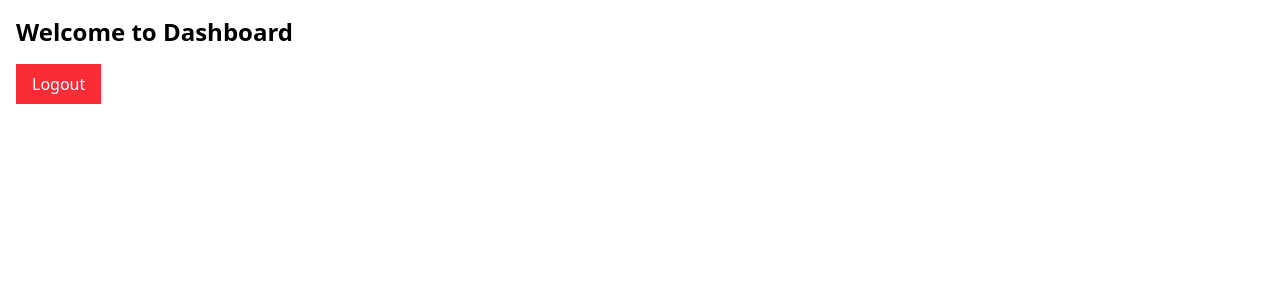
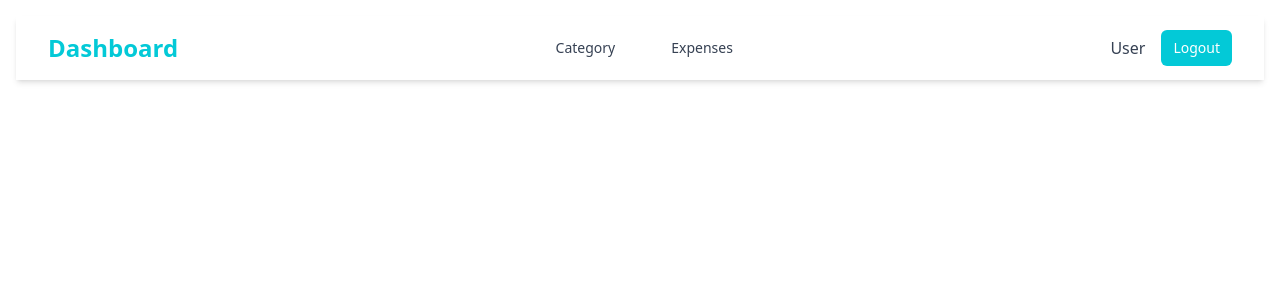
Before and after one commit to akshaykhatri-art/ExpenseTrackerFrontend, a React app: page /dashboard in a window 1280 px wide. Shown: the top 300 px of the page. Built offline with nearby package versions, Linux system fonts and the light colour scheme; no server answers; sample sign-in values are in the browser's storage; the HTML template or start-up script is replaced by a standard one.

Commit message:
Navbar and some dashboard improvements

```diff
--- a/src/components/Navbar.jsx
+++ b/src/components/Navbar.jsx
@@ -1,19 +1,139 @@
+import { useState } from "react";
 import { Link, useNavigate } from "react-router-dom";
 
 export default function Navbar() {
   const navigate = useNavigate();
+  const [isOpen, setIsOpen] = useState(false);
+
+  const firstName = localStorage.getItem("firstName") || "User";
+  const lastName = localStorage.getItem("lastName") || "";
 
   const handleLogout = () => {
     localStorage.removeItem("token");
-    navigate("/login");
+    localStorage.removeItem("firstName");
+    localStorage.removeItem("lastName");
+    navigate("/auth");
   };
 
   return (
-    <nav className="flex gap-4 p-4 bg-gray-100 shadow">
-      <Link to="/dashboard">Dashboard</Link>
-      <Link to="/category">Category</Link>
-      <Link to="/expense">Expense</Link>
-      <button onClick={handleLogout}>Logout</button>
+    <nav className="bg-white shadow-md">
+      <div className="max-w-7xl mx-auto px-4 sm:px-6 lg:px-8">
+        <div className="flex justify-between h-16 items-center">
+          {/* Left side - Logo or Dashboard Link */}
+          <div className="flex-shrink-0">
+            <Link
+              to="/dashboard"
+              className="text-2xl font-bold text-[#03C9D7] hover:text-[#028b99]"
+            >
+              Dashboard
+            </Link>
+          </div>
+
+          {/* Desktop Menu */}
+          <div className="hidden md:flex md:space-x-8">
+            <Link
+              to="/category"
+              className="inline-flex items-center px-3 py-2 rounded-md text-sm font-medium text-gray-700 hover:text-[#03C9D7] hover:bg-gray-100"
+            >
+              Category
+            </Link>
+            <Link
+              to="/expense"
+              className="inline-flex items-center px-3 py-2 rounded-md text-sm font-medium text-gray-700 hover:text-[#03C9D7] hover:bg-gray-100"
+            >
+              Expenses
+            </Link>
+          </div>
+
+          {/* Right side - User info and Logout */}
+          <div className="hidden md:flex items-center space-x-4">
+            <span className="text-gray-700 font-medium">
+              {firstName} {lastName}
+            </span>
+            <button
+              onClick={handleLogout}
+              className="px-3 py-2 bg-[#03C9D7] text-white text-sm rounded-md hover:bg-[#028b99] transition"
+            >
+              Logout
+            </button>
+          </div>
+
+          {/* Mobile menu button */}
+          <div className="md:hidden flex items-center">
+            <button
+              onClick={() => setIsOpen(!isOpen)}
+              className="inline-flex items-center justify-center p-2 rounded-md text-gray-700 hover:text-[#03C9D7] hover:bg-gray-100 focus:outline-none"
+              aria-expanded={isOpen ? "true" : "false"}
+            >
+              <span className="sr-only">Open main menu</span>
+              {isOpen ? (
+                <svg
+                  className="block h-6 w-6"
+                  xmlns="http://www.w3.org/2000/svg"
+                  fill="none"
+                  viewBox="0 0 24 24"
+                  stroke="currentColor"
+                  aria-hidden="true"
+                >
+                  <path
+                    strokeLinecap="round"
+                    strokeLinejoin="round"
+                    strokeWidth="2"
+                    d="M6 18L18 6M6 6l12 12"
+                  />
+                </svg>
+              ) : (
+                <svg
+                  className="block h-6 w-6"
+                  xmlns="http://www.w3.org/2000/svg"
+                  fill="none"
+                  viewBox="0 0 24 24"
+                  stroke="currentColor"
+                  aria-hidden="true"
+                >
+                  <path
+                    strokeLinecap="round"
+                    strokeLinejoin="round"
+                    strokeWidth="2"
+                    d="M4 6h16M4 12h16M4 18h16"
+                  />
+                </svg>
+              )}
+            </button>
+          </div>
+        </div>
+      </div>
+
+      {/* Mobile Menu */}
+      {isOpen && (
+        <div className="md:hidden px-2 pt-2 pb-3 space-y-1 bg-white border-t border-gray-200">
+          <Link
+            to="/category"
+            className="block px-3 py-2 rounded-md text-base font-medium text-gray-700 hover:text-[#03C9D7] hover:bg-gray-100"
+            onClick={() => setIsOpen(false)}
+          >
+            Category
+          </Link>
+          <Link
+            to="/expense"
+            className="block px-3 py-2 rounded-md text-base font-medium text-gray-700 hover:text-[#03C9D7] hover:bg-gray-100"
+            onClick={() => setIsOpen(false)}
+          >
+            Expenses
+          </Link>
+          <div className="border-t border-gray-200 mt-2 pt-2 flex items-center justify-between px-3">
+            <span className="text-gray-700 font-medium">
+              {firstName} {lastName}
+            </span>
+            <button
+              onClick={handleLogout}
+              className="px-3 py-2 bg-[#03C9D7] text-white rounded-md hover:bg-[#028b99] transition text-sm"
+            >
+              Logout
+            </button>
+          </div>
+        </div>
+      )}
     </nav>
   );
 }
--- a/src/components/SignInForm.jsx
+++ b/src/components/SignInForm.jsx
@@ -14,6 +14,8 @@ const SignInForm = ({ buttonClasses, buttonForGFT }) => {
     onSuccess: (data) => {
       toast.success(data?.message || "Login successfull!");
       localStorage.setItem("token", data.token);
+      localStorage.setItem("firstName", data.firstName);
+      localStorage.setItem("lastName", data.lastName);
       navigate("/dashboard");
     },
     onError: (error) => {
--- a/src/components/SignUpForm.jsx
+++ b/src/components/SignUpForm.jsx
@@ -69,7 +69,6 @@ const SignUpForm = ({ buttonClasses, buttonForGFT, onSuccessSwitch }) => {
                 onChange={(e) => setFirstName(e.target.value)}
                 className="bg-[#d5f2ec] border border-gray-300 text-gray-900 sm:text-sm rounded-lg focus:ring-[#039BAB] focus:border-[#039BAB] block w-full pl-10 p-3 transition-all duration-200 shadow-sm"
                 placeholder="First name"
-                required
               />
             </div>
 
@@ -95,7 +94,6 @@ const SignUpForm = ({ buttonClasses, buttonForGFT, onSuccessSwitch }) => {
                 onChange={(e) => setLastName(e.target.value)}
                 className="bg-[#d5f2ec] border border-gray-300 text-gray-900 sm:text-sm rounded-lg focus:ring-[#039BAB] focus:border-[#039BAB] block w-full pl-10 p-3 transition-all duration-200 shadow-sm"
                 placeholder="Last name"
-                // required
               />
             </div>
 
@@ -118,7 +116,6 @@ const SignUpForm = ({ buttonClasses, buttonForGFT, onSuccessSwitch }) => {
                 onChange={(e) => setEmail(e.target.value)}
                 className="bg-[#d5f2ec] border border-gray-300 text-gray-900 sm:text-sm rounded-lg focus:ring-[#039BAB] focus:border-[#039BAB] block w-full pl-10 p-3 transition-all duration-200 shadow-sm"
                 placeholder="Email address"
-                required
               />
             </div>
 
@@ -144,7 +141,6 @@ const SignUpForm = ({ buttonClasses, buttonForGFT, onSuccessSwitch }) => {
                 onChange={(e) => setPassword(e.target.value)}
                 className="bg-[#d5f2ec] border border-gray-300 text-gray-900 sm:text-sm rounded-lg focus:ring-[#039BAB] focus:border-[#039BAB] block w-full pl-10 p-3 transition-all duration-200 shadow-sm"
                 placeholder="Password"
-                required
               />
             </div>
           </div>
--- a/src/pages/Dashboard.jsx
+++ b/src/pages/Dashboard.jsx
@@ -1,22 +1,19 @@
 import { useNavigate } from "react-router-dom";
+import Navbar from "../components/Navbar";
 
 export default function Dashboard() {
   const navigate = useNavigate();
 
   const handleLogout = () => {
     localStorage.removeItem("token");
+    localStorage.removeItem("firstName");
+    localStorage.removeItem("lastName");
     navigate("/auth");
   };
 
   return (
     <div className="p-4">
-      <h1 className="text-2xl font-bold mb-4">Welcome to Dashboard</h1>
-      <button
-        onClick={handleLogout}
-        className="bg-red-500 text-white px-4 py-2"
-      >
-        Logout
-      </button>
+      <Navbar />
     </div>
   );
 }
```
